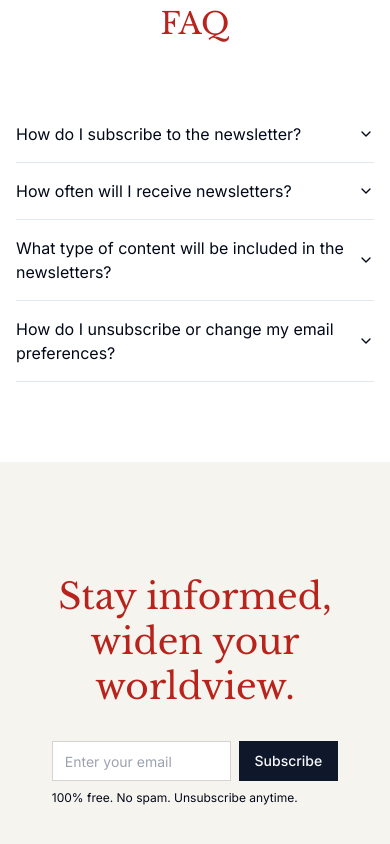
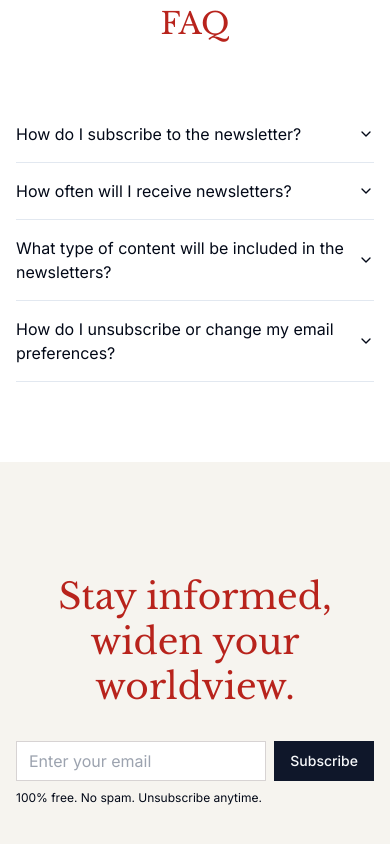
Before and after one commit to Elango-Sagravia/geo-politics, a Next.js app: page /contact in a window 390 px wide. Shown: the part 1708-2552 px from the top of the page. Built offline with nearby package versions, Linux system fonts and the light colour scheme.

Commit message:
fix for mobile zooming issue

```diff
--- a/app/globals.css
+++ b/app/globals.css
@@ -6,6 +6,11 @@ html,
 body,
 :root {
   height: 100%;
+}
+select,
+textarea,
+input {
+  font-size: 16px !important;
 }
 
 @layer base {
--- a/components/ui/subscribe/subscribe.js
+++ b/components/ui/subscribe/subscribe.js
@@ -42,7 +42,7 @@ export default function Subscribe() {
           )}
 
           {!isSubscribed && (
-            <SubscribeForm formClasses="mt-8 pb-2 flex w-4/5 flex-col gap-2" />
+            <SubscribeForm formClasses="mt-8 pb-2 flex w-full sm:w-4/5 flex-col gap-2" />
           )}
           {/* <form className="pt-4 pb-4 flex max-w-md mt-8 px-2">
           <input
```
